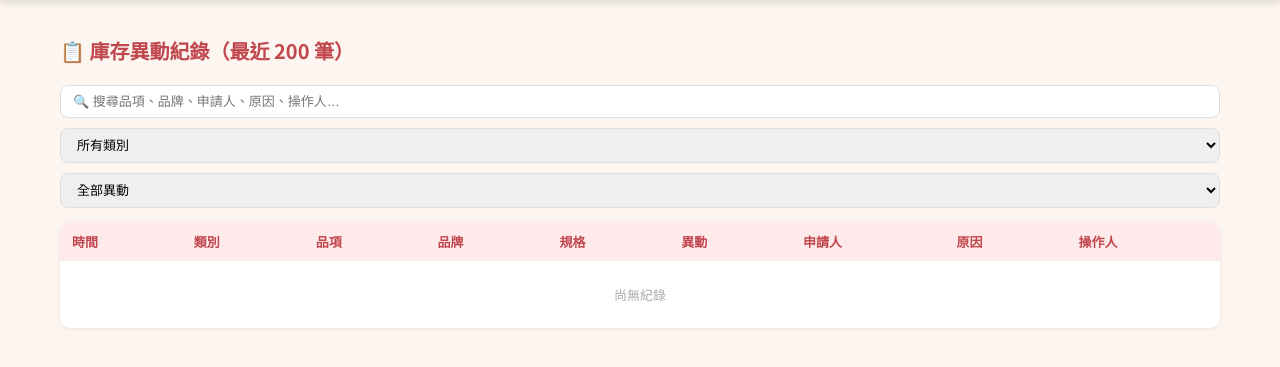
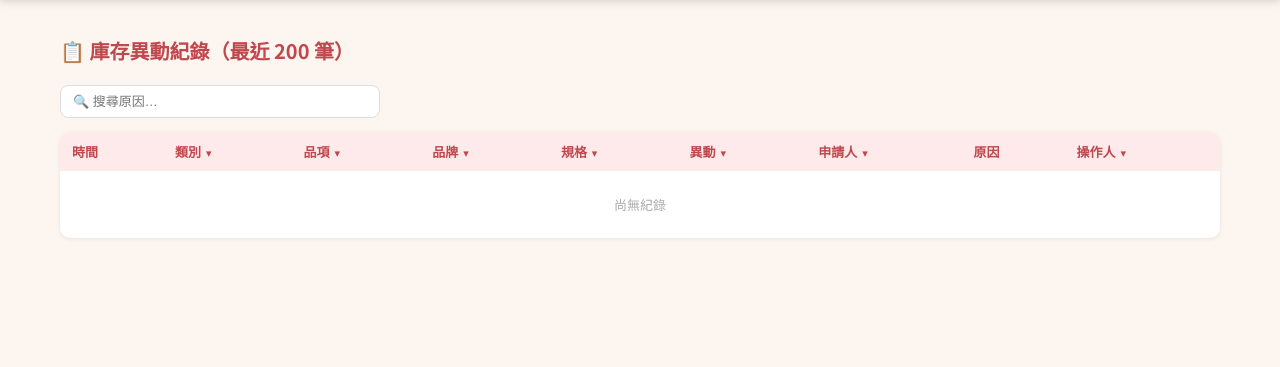
Before and after one commit to tobiasgatainan-cmyk/inventory-system-render, a Flask app: page /admin/logs in a window 1280 px wide. Shown: the part 54-421 px from the top of the page. Run offline with Flask 3, Linux system fonts and the light colour scheme; a user stored in the database is signed in; data comes from the database, SQL or seed files in the repository; data that the repository does not hold is empty.

Commit message:
Add files via upload

```diff
--- a/templates/admin/logs.html
+++ b/templates/admin/logs.html
@@ -5,39 +5,68 @@
 
 <h1 style="font-size:20px;color:#c0474d;margin-bottom:20px">📋 庫存異動紀錄（最近 200 筆）</h1>
 
-<div style="display:flex;gap:10px;margin-bottom:14px;flex-wrap:wrap">
-  <input type="text" id="logSearch" placeholder="🔍 搜尋品項、品牌、申請人、原因、操作人…" oninput="filterLogs()"
-         style="flex:1;min-width:220px;padding:8px 12px;border:1px solid #ddd;border-radius:8px;font-size:13px">
-  <select id="logCatFilter" onchange="filterLogs()" style="padding:8px 12px;border:1px solid #ddd;border-radius:8px;font-size:13px">
-    <option value="">所有類別</option>
-    {% for c in cats %}<option value="{{ c.name }}">{{ c.name }}</option>{% endfor %}
-  </select>
-  <select id="logTypeFilter" onchange="filterLogs()" style="padding:8px 12px;border:1px solid #ddd;border-radius:8px;font-size:13px">
-    <option value="">全部異動</option>
-    <option value="in">⬇️ 入庫（+）</option>
-    <option value="out">⬆️ 出庫（-）</option>
-  </select>
+<div style="margin-bottom:14px">
+  <input type="text" id="logSearch" placeholder="🔍 搜尋原因…" oninput="applyFilters()"
+         style="width:100%;max-width:320px;padding:8px 12px;border:1px solid #ddd;border-radius:8px;font-size:13px">
 </div>
 
 <div class="card" style="padding:0;overflow-x:auto">
-<table style="min-width:720px" id="logTable">
+<table style="min-width:800px" id="logTable">
   <thead>
-    <tr><th>時間</th><th>類別</th><th>品項</th><th>品牌</th><th>規格</th><th>異動</th><th>申請人</th><th>原因</th><th>操作人</th></tr>
+    <tr>
+      <th>時間</th>
+      <th class="filterable" data-col="cat">類別
+        <button type="button" class="ffbtn" onclick="toggleFilterPanel(event,'cat')">▾</button>
+        <div class="fpanel" id="fpanel-cat" onclick="event.stopPropagation()"></div>
+      </th>
+      <th class="filterable" data-col="item">品項
+        <button type="button" class="ffbtn" onclick="toggleFilterPanel(event,'item')">▾</button>
+        <div class="fpanel" id="fpanel-item" onclick="event.stopPropagation()"></div>
+      </th>
+      <th class="filterable" data-col="brand">品牌
+        <button type="button" class="ffbtn" onclick="toggleFilterPanel(event,'brand')">▾</button>
+        <div class="fpanel" id="fpanel-brand" onclick="event.stopPropagation()"></div>
+      </th>
+      <th class="filterable" data-col="spec">規格
+        <button type="button" class="ffbtn" onclick="toggleFilterPanel(event,'spec')">▾</button>
+        <div class="fpanel" id="fpanel-spec" onclick="event.stopPropagation()"></div>
+      </th>
+      <th class="filterable" data-col="type">異動
+        <button type="button" class="ffbtn" onclick="toggleFilterPanel(event,'type')">▾</button>
+        <div class="fpanel" id="fpanel-type" onclick="event.stopPropagation()"></div>
+      </th>
+      <th class="filterable" data-col="applicant">申請人
+        <button type="button" class="ffbtn" onclick="toggleFilterPanel(event,'applicant')">▾</button>
+        <div class="fpanel" id="fpanel-applicant" onclick="event.stopPropagation()"></div>
+      </th>
+      <th>原因</th>
+      <th class="filterable" data-col="user">操作人
+        <button type="button" class="ffbtn" onclick="toggleFilterPanel(event,'user')">▾</button>
+        <div class="fpanel" id="fpanel-user" onclick="event.stopPropagation()"></div>
+      </th>
+    </tr>
   </thead>
   <tbody>
   {% for log in logs %}
   {% set spec  = log.batch.spec if log.batch else none %}
   {% set brand = spec.brand if spec else none %}
   {% set item  = brand.item if brand else none %}
-  {% set cat_name = item.category.name if item and item.category else '' %}
-  <tr data-cat="{{ cat_name }}" data-type="{{ 'in' if log.change > 0 else 'out' }}"
-      data-search="{{ ((item.name if item else '') ~ ' ' ~ (brand.name if brand else '') ~ ' ' ~ (spec.name if spec else '') ~ ' ' ~ (log.applicant or '') ~ ' ' ~ (log.reason or '') ~ ' ' ~ (log.user.username if log.user else ''))|lower }}"
+  {% set cat_name = item.category.name if item and item.category else '—' %}
+  {% set item_name = item.name if item else '—' %}
+  {% set brand_name = brand.name if brand else '—' %}
+  {% set spec_name = spec.name if spec else '—' %}
+  {% set applicant_name = log.applicant or '—' %}
+  {% set user_name = log.user.username if log.user else '—' %}
+  {% set type_label = '入庫' if log.change > 0 else '出庫' %}
+  <tr data-cat="{{ cat_name }}" data-item="{{ item_name }}" data-brand="{{ brand_name }}" data-spec="{{ spec_name }}"
+      data-type="{{ type_label }}" data-applicant="{{ applicant_name }}" data-user="{{ user_name }}"
+      data-search="{{ (log.reason or '')|lower }}"
       style="background:{% if log.change > 0 %}rgba(74,158,107,.06){% else %}rgba(254,123,129,.06){% endif %}">
     <td style="font-size:12px;color:#aaa;white-space:nowrap">{{ log.created_at.strftime('%m/%d %H:%M') }}</td>
-    <td style="font-size:12px">{{ cat_name or '—' }}</td>
-    <td style="font-weight:600">{{ item.name if item else '—' }}</td>
-    <td style="font-size:12px;color:#6b5a52">{{ brand.name if brand else '—' }}</td>
-    <td style="font-size:12px">{{ spec.name if spec else '—' }}</td>
+    <td style="font-size:12px">{{ cat_name }}</td>
+    <td style="font-weight:600">{{ item_name }}</td>
+    <td style="font-size:12px;color:#6b5a52">{{ brand_name }}</td>
+    <td style="font-size:12px">{{ spec_name }}</td>
     <td>
       <span style="display:inline-block;padding:2px 8px;border-radius:20px;font-size:12px;font-weight:700;
         background:{% if log.change > 0 %}#edf7f1{% else %}#fff0f1{% endif %};
@@ -45,9 +74,9 @@
         {{ '+' if log.change > 0 else '' }}{{ log.change }}
       </span>
     </td>
-    <td style="font-size:12px;color:#666">{{ log.applicant or '—' }}</td>
+    <td style="font-size:12px;color:#666">{{ applicant_name }}</td>
     <td style="font-size:12px;color:#666">{{ log.reason or '—' }}</td>
-    <td style="font-size:12px">{{ log.user.username if log.user else '—' }}</td>
+    <td style="font-size:12px">{{ user_name }}</td>
   </tr>
   {% else %}
   <tr><td colspan="9" style="text-align:center;color:#aaa;padding:24px">尚無紀錄</td></tr>
@@ -58,22 +87,75 @@
 <div id="logNoMatch" style="display:none;text-align:center;color:#aaa;padding:24px">沒有符合篩選條件的紀錄</div>
 </div>
 
+<style>
+.filterable{position:relative;white-space:nowrap}
+.ffbtn{background:none;border:none;cursor:pointer;font-size:11px;color:#c0474d;padding:0 2px;vertical-align:middle}
+th.filter-active .ffbtn{color:#fe7b81;font-weight:900}
+.fpanel{display:none;position:absolute;top:100%;left:0;background:white;border:1px solid #ddd;border-radius:6px;
+  box-shadow:0 4px 14px rgba(0,0,0,.12);padding:8px;z-index:50;max-height:260px;overflow-y:auto;min-width:150px;
+  font-weight:400;text-align:left;text-transform:none}
+.fpanel.open{display:block}
+.fpanel label{display:block;padding:3px 2px;font-size:12px;white-space:nowrap;cursor:pointer}
+.fpanel .fp-actions{display:flex;gap:6px;margin-bottom:6px}
+.fpanel .fp-actions button{font-size:11px;padding:3px 8px;border:1px solid #ddd;background:#fafafa;border-radius:4px;cursor:pointer}
+</style>
+
 <script>
-function filterLogs(){
-  const q    = document.getElementById('logSearch').value.toLowerCase();
-  const cat  = document.getElementById('logCatFilter').value;
-  const type = document.getElementById('logTypeFilter').value;
+const FILTER_COLS = ['cat','item','brand','spec','type','applicant','user'];
+
+function buildFilterPanels(){
+  FILTER_COLS.forEach(col=>{
+    const vals = new Set();
+    document.querySelectorAll(`#logTable tbody tr[data-${col}]`).forEach(tr=>vals.add(tr.dataset[col]));
+    const sorted = Array.from(vals).sort((a,b)=>a.localeCompare(b,'zh-Hant'));
+    const panel = document.getElementById('fpanel-'+col);
+    if(!panel) return;
+    let html = `<div class="fp-actions">
+      <button type="button" onclick="setAllCol('${col}',true)">全選</button>
+      <button type="button" onclick="setAllCol('${col}',false)">清空</button>
+    </div>`;
+    sorted.forEach(v=>{
+      html += `<label><input type="checkbox" checked value="${v}" onchange="applyFilters()"> ${v}</label>`;
+    });
+    panel.innerHTML = html;
+  });
+}
+function toggleFilterPanel(e, col){
+  e.stopPropagation();
+  document.querySelectorAll('.fpanel').forEach(p=>{ if(p.id !== 'fpanel-'+col) p.classList.remove('open'); });
+  document.getElementById('fpanel-'+col).classList.toggle('open');
+}
+document.addEventListener('click', ()=>{
+  document.querySelectorAll('.fpanel').forEach(p=>p.classList.remove('open'));
+});
+function setAllCol(col, checked){
+  document.querySelectorAll(`#fpanel-${col} input[type=checkbox]`).forEach(cb=>cb.checked=checked);
+  applyFilters();
+}
+function applyFilters(){
+  const allowed = {};
+  FILTER_COLS.forEach(col=>{
+    const boxes = document.querySelectorAll(`#fpanel-${col} input[type=checkbox]`);
+    const checkedVals = Array.from(boxes).filter(b=>b.checked).map(b=>b.value);
+    allowed[col] = new Set(checkedVals);
+    const th = document.querySelector(`th[data-col="${col}"]`);
+    if(th) th.classList.toggle('filter-active', boxes.length > 0 && checkedVals.length !== boxes.length);
+  });
+  const q = document.getElementById('logSearch').value.toLowerCase();
   let visible = 0;
   document.querySelectorAll('#logTable tbody tr').forEach(tr=>{
-    if(tr.dataset.search === undefined) return; // 空狀態那一列不參與篩選
-    const mq = !q || tr.dataset.search.includes(q);
-    const mc = !cat || tr.dataset.cat === cat;
-    const mt = !type || tr.dataset.type === type;
-    const show = mq && mc && mt;
-    tr.style.display = show ? '' : 'none';
-    if(show) visible++;
+    if(tr.dataset.search === undefined) return;
+    let ok = !q || tr.dataset.search.includes(q);
+    if(ok){
+      for(const col of FILTER_COLS){
+        if(!allowed[col].has(tr.dataset[col])){ ok = false; break; }
+      }
+    }
+    tr.style.display = ok ? '' : 'none';
+    if(ok) visible++;
   });
   document.getElementById('logNoMatch').style.display = visible === 0 ? 'block' : 'none';
 }
+buildFilterPanels();
 </script>
 {% endblock %}
```
